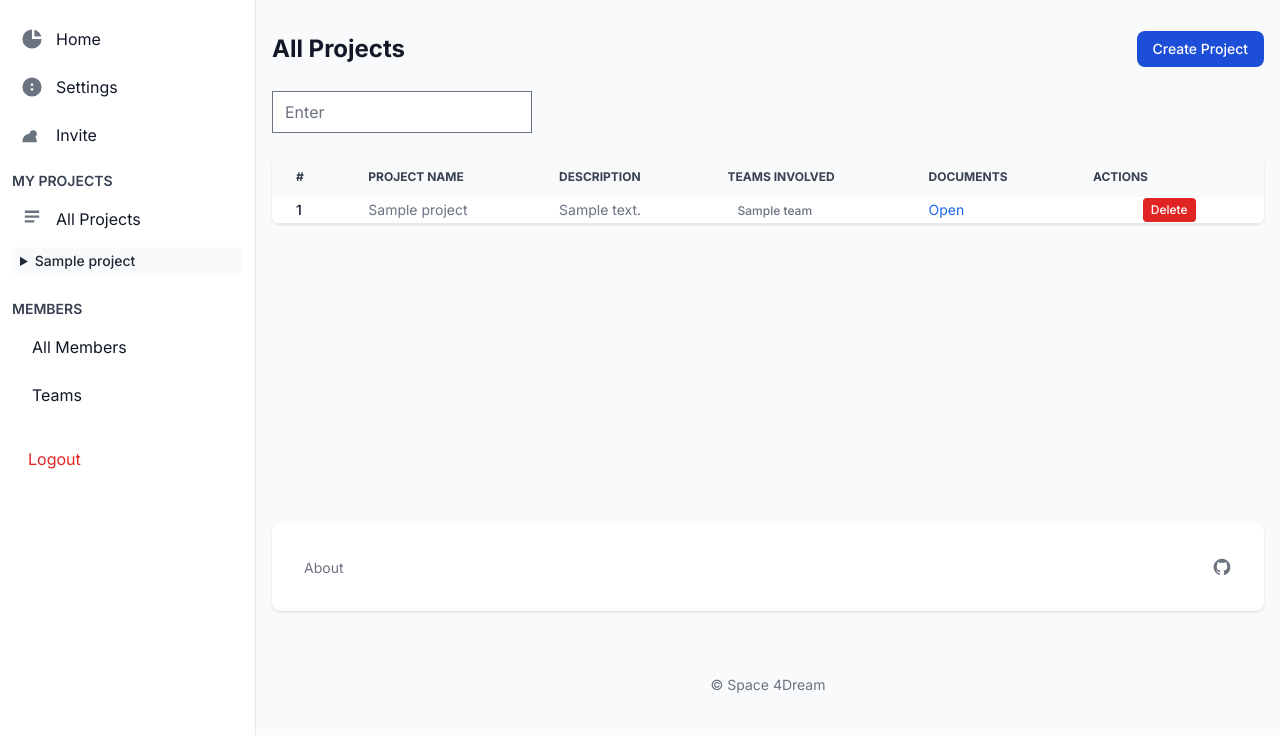
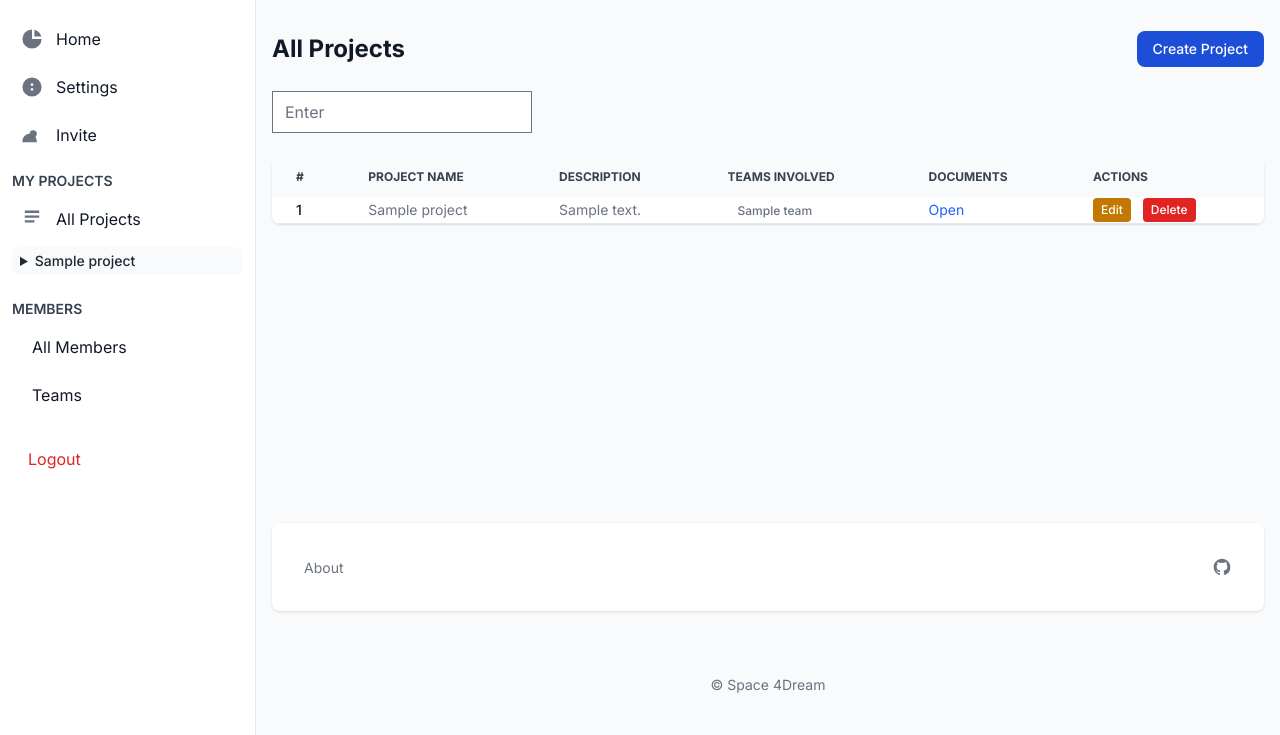
Before and after one commit to 4Dream-UA/Space.4Dream, a Django app: page /teamspace/projects/ in a window 1280 px wide. Shown: the part 65-800 px from the top of the page. Run offline with Django 5.2, Linux system fonts and the light colour scheme; a user stored in the database is signed in; tables that the repository leaves empty hold one stand-in row (values such as "Sample post"); grey boxes marked "Sample" are stand-in pictures; some libraries are stand-ins or nearby versions.

```diff
--- a/templates/teamspace/projects/projects_list.html
+++ b/templates/teamspace/projects/projects_list.html
@@ -55,7 +55,7 @@
             {% if user.is_staff %}
               <td class="px-6 py-4 space-x-2">
                 <a href="{% url 'teamspace:update_project' pk=project.id %}"
-                  class="inline-flex items-center px-2 py-1 text-xs font-medium text-white dark:bg-blue-600 rounded hover:dark:bg-blue-600">
+                  class="inline-flex items-center px-2 py-1 text-xs font-medium text-white bg-yellow-500 rounded hover:bg-yellow-600">
                   Edit
                 </a>
                 <a href="{% url 'teamspace:delete_project' pk=project.id %}"
```
